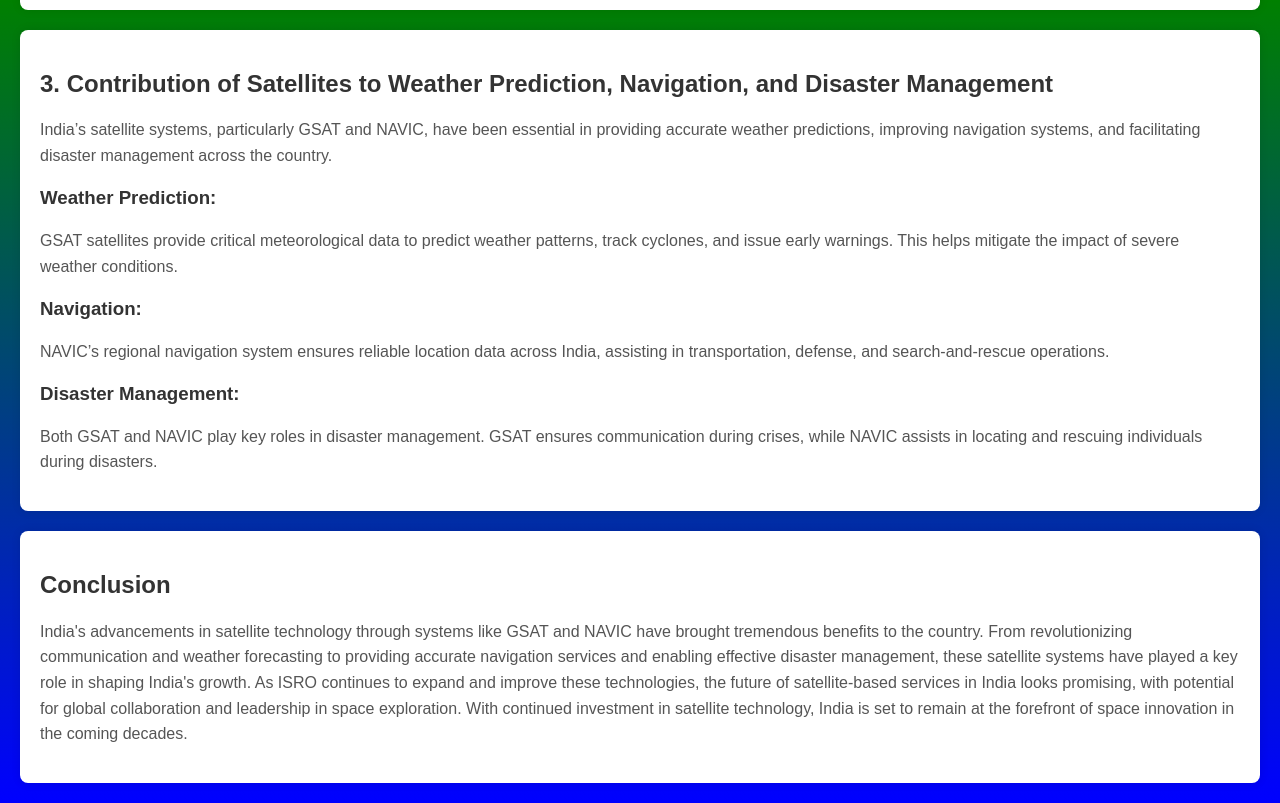
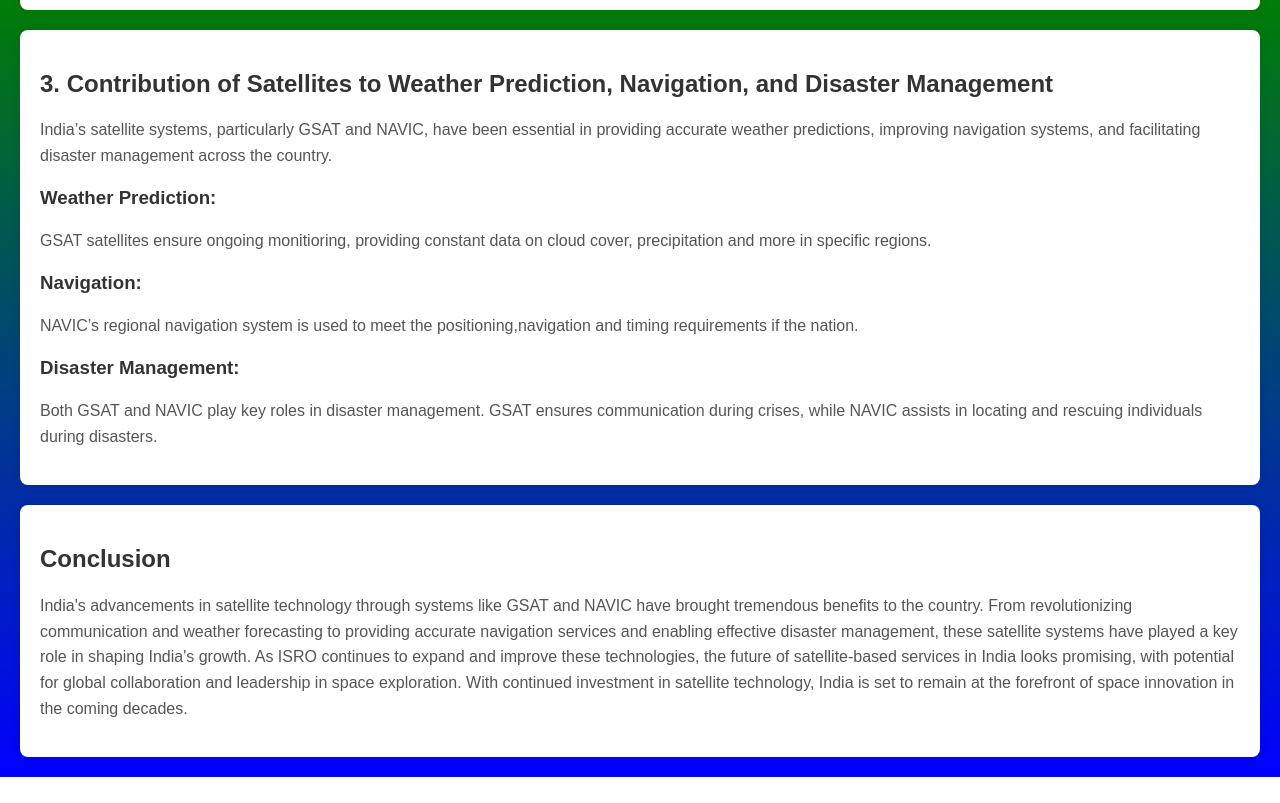
Before and after one commit to Soham-Meghawat/SohamMeghawat_6B_IP2024, a plain HTML site: page Science.html in a window 1280 px wide. Shown: the part 1609-2412 px from the top of the page. After the commit the page ends 2386 px from the top, so only its background shows below. Drawn offline with Linux system fonts and the light colour scheme.

Commit message:
Update Science.html

```diff
--- a/Science.html
+++ b/Science.html
@@ -114,10 +114,10 @@
     <p>India’s satellite systems, particularly GSAT and NAVIC, have been essential in providing accurate weather predictions, improving navigation systems, and facilitating disaster management across the country.</p>
 
     <h3>Weather Prediction:</h3>
-    <p>GSAT satellites provide critical meteorological data to predict weather patterns, track cyclones, and issue early warnings. This helps mitigate the impact of severe weather conditions.</p>
+    <p>GSAT satellites ensure ongoing monitioring, providing constant data on cloud cover, precipitation and more in specific regions.</p>
 
     <h3>Navigation:</h3>
-    <p>NAVIC’s regional navigation system ensures reliable location data across India, assisting in transportation, defense, and search-and-rescue operations.</p>
+    <p>NAVIC’s regional navigation system is used to meet the positioning,navigation and timing requirements if the nation.</p>
 
     <h3>Disaster Management:</h3>
     <p>Both GSAT and NAVIC play key roles in disaster management. GSAT ensures communication during crises, while NAVIC assists in locating and rescuing individuals during disasters.</p>
```
